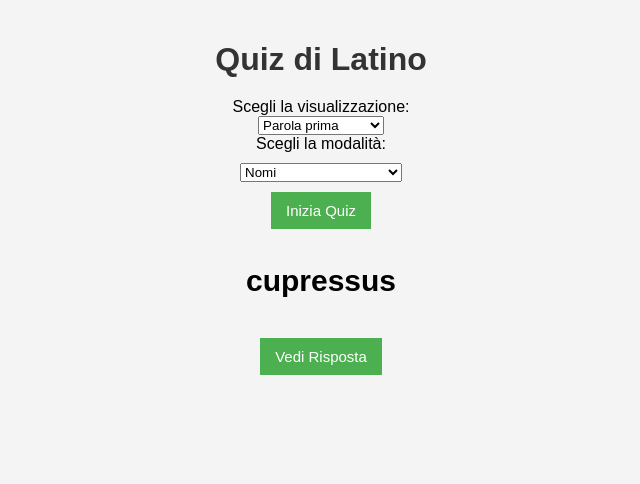
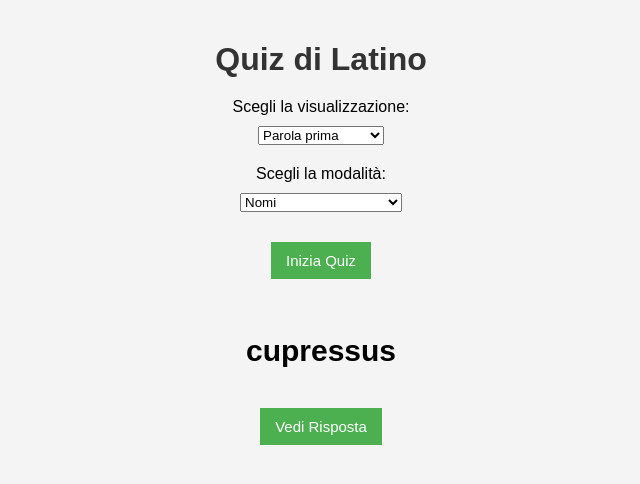
Before and after one commit to nicodiemoz/Traduzioni_latino_02, a plain HTML site: page index.html in a window 1280 px wide. Both pictures are taken after a click on the button "Inizia Quiz". Shown: the whole page, without its empty margins (319-959 px from the left). Drawn offline with Linux system fonts and the light colour scheme.

Commit message:
Update style.css

```diff
--- a/style.css
+++ b/style.css
@@ -16,12 +16,19 @@ h1 {
     margin-bottom: 20px; /* Spazio sotto il titolo */
 }
 
+#visualizzazione {
+    margin-top: 10px; /* Spazio sopra la selezione e il bottone */
+    margin-bottom: 20px;
+}
+
 #modalita, #startQuiz {
     margin-top: 10px; /* Spazio sopra la selezione e il bottone */
+    margin-bottom: 20px;
 }
 
 #quizContainer {
-    margin-top: 20px; /* Spazio sopra il contenitore del quiz */
+    margin-top: 15px; /* Spazio sopra il contenitore del quiz */
+    margin-bottom: 15px;
 }
 
 button {
```
